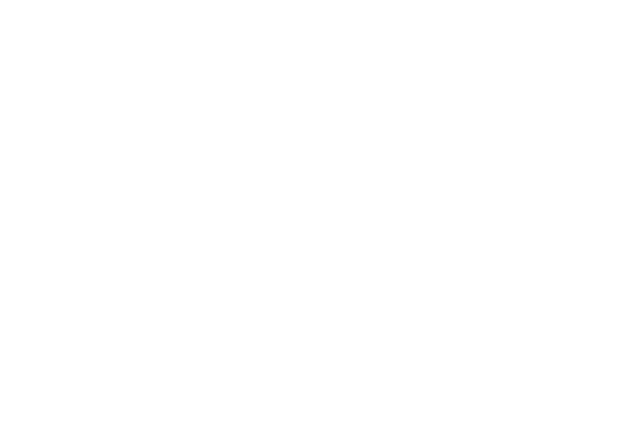
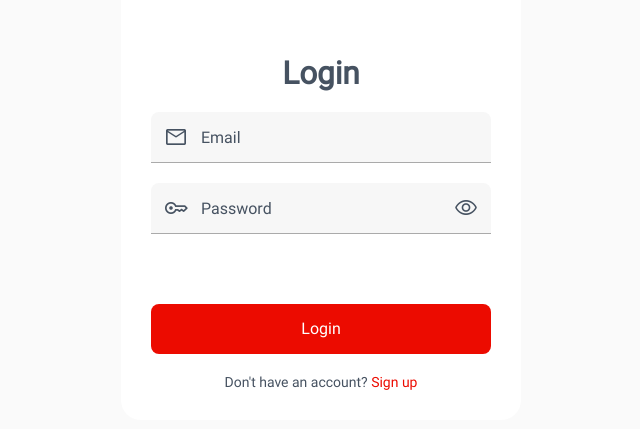
Before and after one commit to EugeneNail/actum, a React (Vite) app in the folder frontend/: page /login in a window 1280 px wide. Before the commit this address had no page. Shown: the part 203-632 px from the top of the page, without its empty margins (319-959 px from the left). Built offline with nearby package versions, Linux system fonts and the light colour scheme.

Commit message:
#2 feat(users): add the /login page

```diff
--- a/frontend/src/main.tsx
+++ b/frontend/src/main.tsx
@@ -4,6 +4,7 @@ import {BrowserRouter, Route, Routes} from 'react-router-dom'
 import GuestLayout from "./layout/guest-layout.tsx";
 import SignupPage from "./page/guest/signup-page.tsx";
 import "./shared.sass"
+import LoginPage from "./page/guest/login-page.tsx";
 
 ReactDOM.createRoot(document.getElementById('root')!).render(
   <React.StrictMode>
@@ -11,6 +12,7 @@ ReactDOM.createRoot(document.getElementById('root')!).render(
         <Routes>
             <Route element={<GuestLayout/>}>
                 <Route path="/signup" element={<SignupPage/>}/>
+                <Route path="/login" element={<LoginPage/>}/>
             </Route>
         </Routes>
     </BrowserRouter>
--- /dev/null
+++ b/frontend/src/page/guest/login-page.tsx
@@ -0,0 +1,49 @@
+import "./guest-page.sass"
+import Field from "../../component/field/field.tsx";
+import Button from "../../component/button/button.tsx";
+import {Link} from "react-router-dom";
+import {FormEvent} from "react";
+import {useHttp} from "../../service/use-http.ts";
+import {useFormState} from "../../service/use-form-state.ts";
+
+class Payload {
+    email = ""
+    password = ""
+}
+
+class Errors {
+    email = ""
+    password = ""
+}
+
+export default function LoginPage() {
+    const http = useHttp()
+    const {state, setField, errors, setErrors} = useFormState(new Payload(), new Errors())
+
+
+    async function submit(event: FormEvent) {
+        event.preventDefault()
+        const {status, data} = await http.post("/api/users/login", state)
+        setErrors({})
+
+        if (status == 422 || status == 401) {
+            setErrors(data)
+            return
+        }
+    }
+
+    return (
+        <div className="guest-page">
+            <form className="guest-form" onSubmit={submit} method="POST">
+                <div className="guest-form__logo-container">
+                    <div className="guest-form__logo"></div>
+                </div>
+                <h1 className="guest-form__title">Login</h1>
+                <Field name="email" label="Email" icon="mail" onChange={setField} error={errors.email}/>
+                <Field name="password" label="Password" icon="key" password onChange={setField} error={errors.password}/>
+                <Button label="Login" className="guest-form__button"/>
+                <p className="guest-form__redirect">Don't have an account? <Link className="guest-form__link" to="/signup">Sign up</Link></p>
+            </form>
+        </div>
+    )
+}
```
